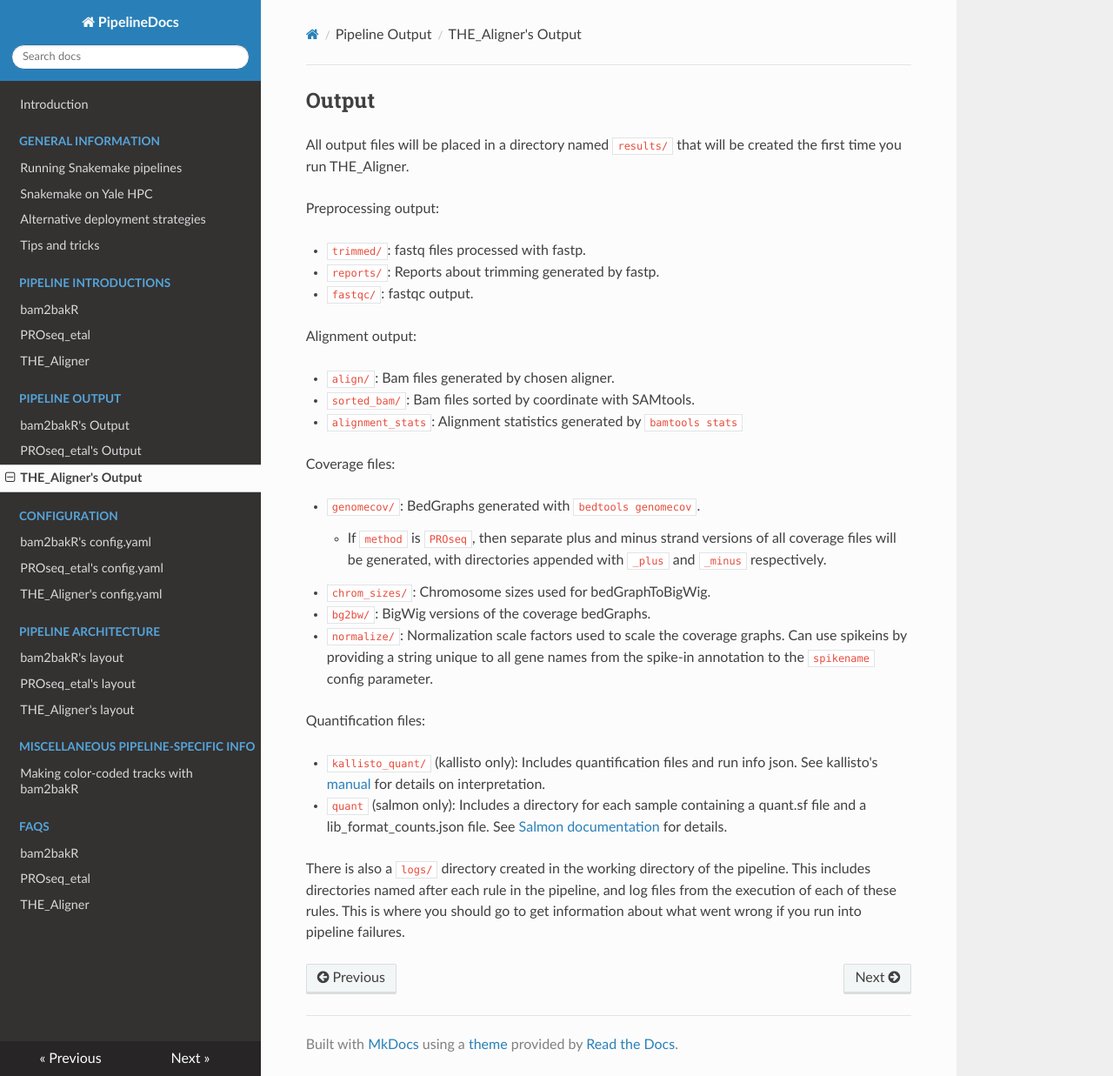
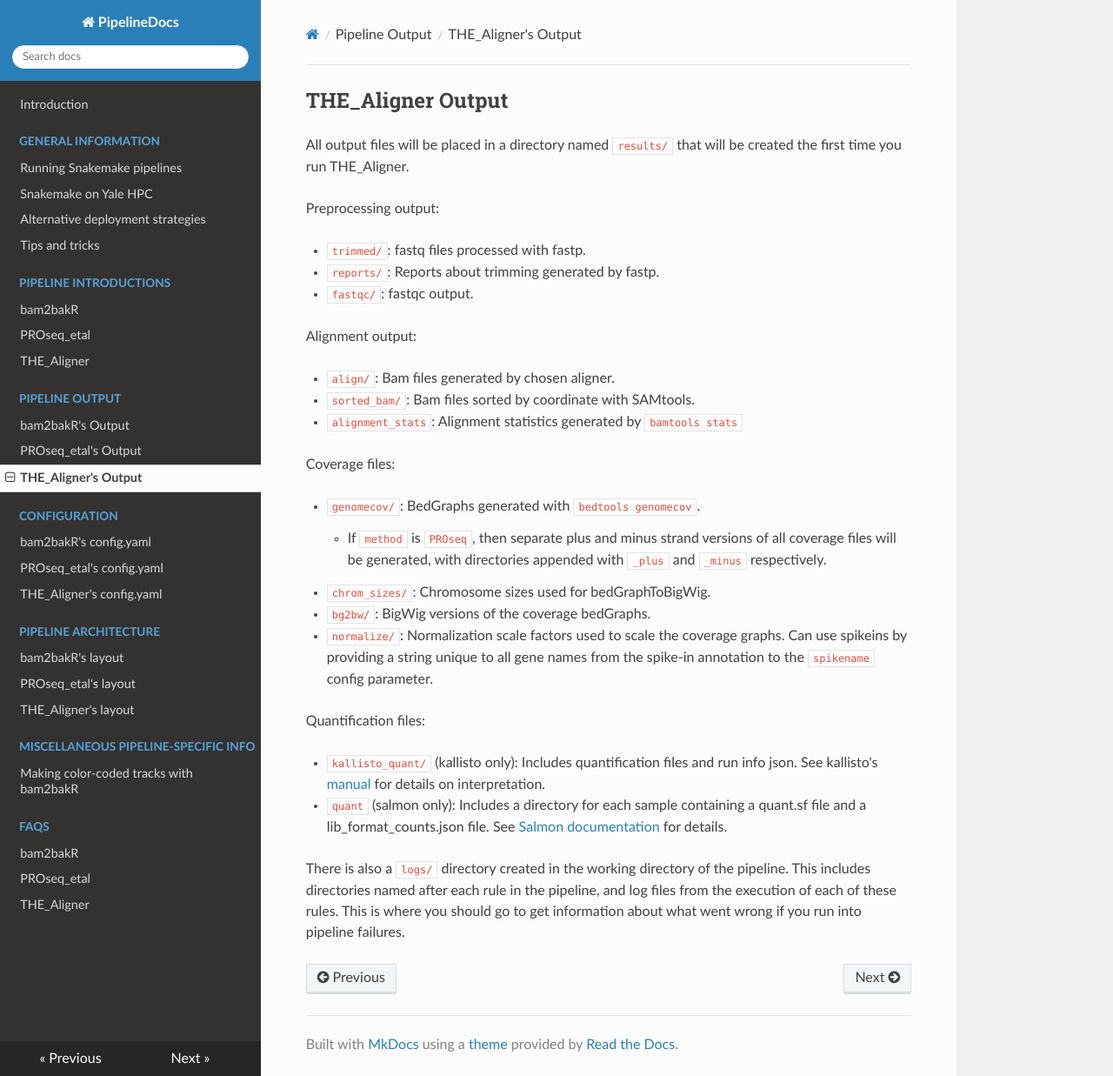
Before and after one commit to isaacvock/PipelineDocs, an MkDocs documentation site: the page built from docs/output/aligner_o.md, in a window 1280 px wide and 1237 px high. Shown: the whole window at 87% size. Built offline with MkDocs 1.6.1, drawn with Linux system fonts in a browser that asks for light colours; nearby versions of some CDN libraries.

Commit message:
Better page header name

```diff
--- a/docs/output/aligner_o.md
+++ b/docs/output/aligner_o.md
@@ -1,4 +1,4 @@
-## Output
+## THE_Aligner Output
 
 All output files will be placed in a directory named `results/` that will be created the first time you run THE_Aligner.
 
```
